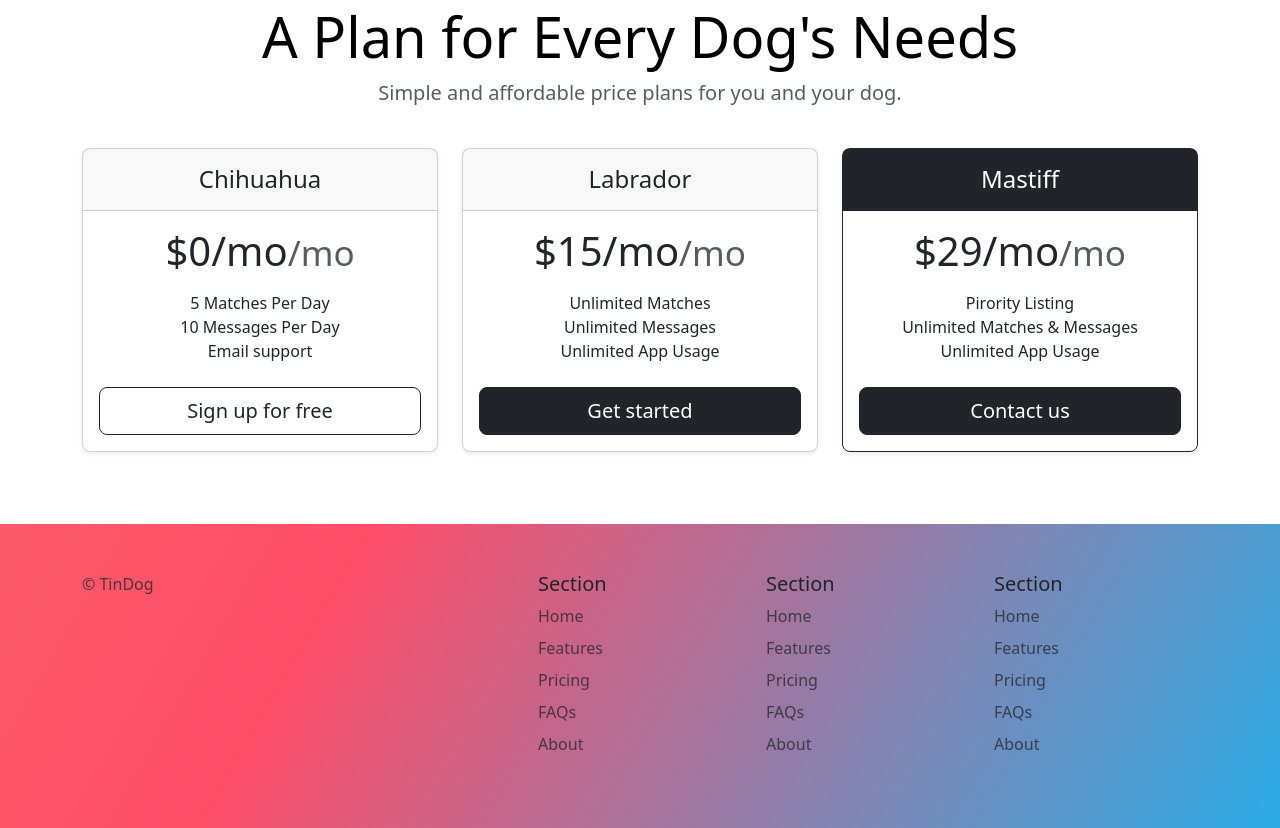
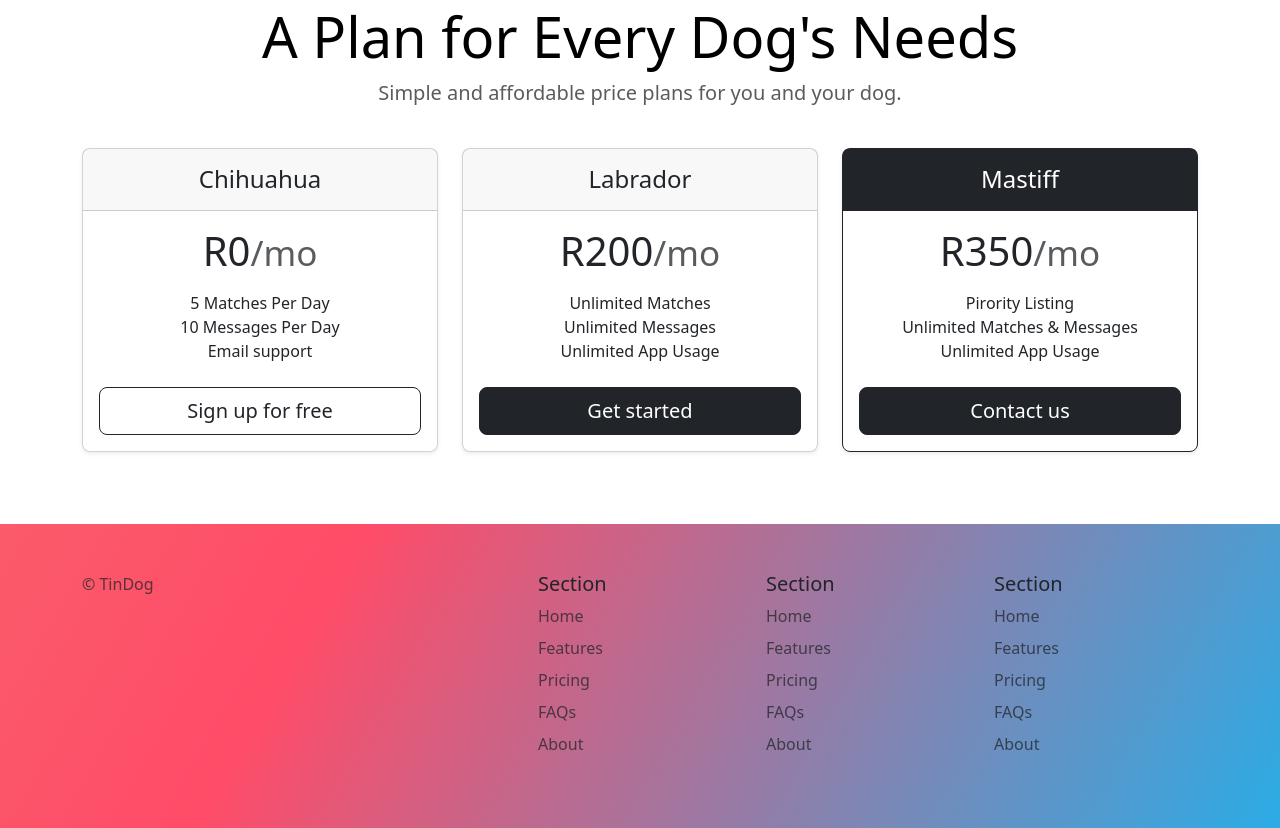
Before and after one commit to MATHONSIMM/TIn-Dog-Website, a plain HTML site: page index.html in a window 1280 px wide. Shown: the part 1697-2525 px from the top of the page. Drawn offline with nearby package versions, Linux system fonts and the light colour scheme.

Commit message:
Add files via upload

```diff
--- a/index.html
+++ b/index.html
@@ -139,7 +139,7 @@
               <h4 class="my-0 fw-normal">Chihuahua</h4>
             </div>
             <div class="card-body">
-              <h1 class="card-title pricing-card-title">$0/mo<small class="text-body-secondary fw-light">/mo</small></h1>
+              <h1 class="card-title pricing-card-title">R0<small class="text-body-secondary fw-light">/mo</small></h1>
               <ul class="list-unstyled mt-3 mb-4">
                 <li>5 Matches Per Day</li>
                 <li>10 Messages Per Day</li>
@@ -155,7 +155,7 @@
               <h4 class="my-0 fw-normal">Labrador</h4>
             </div>
             <div class="card-body">
-              <h1 class="card-title pricing-card-title">$15/mo<small class="text-body-secondary fw-light">/mo</small></h1>
+              <h1 class="card-title pricing-card-title">R200<small class="text-body-secondary fw-light">/mo</small></h1>
               <ul class="list-unstyled mt-3 mb-4">
                 <li>Unlimited Matches</li>
                 <li>Unlimited Messages</li>
@@ -171,7 +171,7 @@
               <h4 class="my-0 fw-normal">Mastiff</h4>
             </div>
             <div class="card-body">
-              <h1 class="card-title pricing-card-title">$29/mo<small class="text-body-secondary fw-light">/mo</small></h1>
+              <h1 class="card-title pricing-card-title">R350<small class="text-body-secondary fw-light">/mo</small></h1>
               <ul class="list-unstyled mt-3 mb-4">
                 <li>Pirority Listing</li>
                 <li>Unlimited Matches & Messages</li>
```
